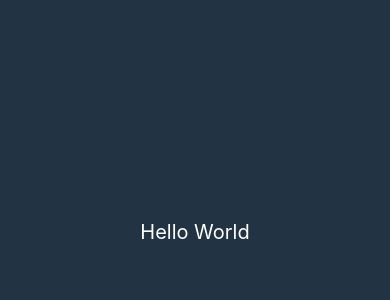
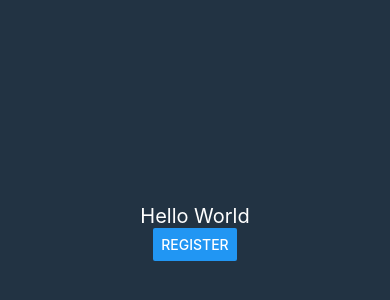
Before and after one commit to HampusJohnOlausson/react-native-test, a React Native app: screen / in a window 390 px wide. Shown: the part 190-490 px from the top of the page. Built offline with nearby package versions, Linux system fonts and the light colour scheme.

Commit message:
added buttons

```diff
--- a/App.js
+++ b/App.js
@@ -1,14 +1,15 @@
 import { StatusBar } from 'expo-status-bar';
 import React, { useState } from 'react';
 import axios from 'axios';
-import { StyleSheet, Text, View } from 'react-native';
+import { StyleSheet, Text, SafeAreaView, Button } from 'react-native';
 
 export default function App() {
 
   return (
-    <View style={styles.container}>
-      <Text style={styles.title}>Hello World</Text>
-    </View>
+    <SafeAreaView style={styles.container}>
+      <Text numberOfLines={1} style={styles.title}>Hello World</Text>
+      <Button title="Register" onPress={() => alert('Registration successful')}></Button>
+    </SafeAreaView>
   );
 }
 
@@ -22,6 +23,6 @@ const styles = StyleSheet.create({
   title: {
     color: '#fff',
     fontSize: 20,
+  }
 
-  }
 });
```
Also changed, not shown: 1 other file (tests, documents, lock files or other folders).
